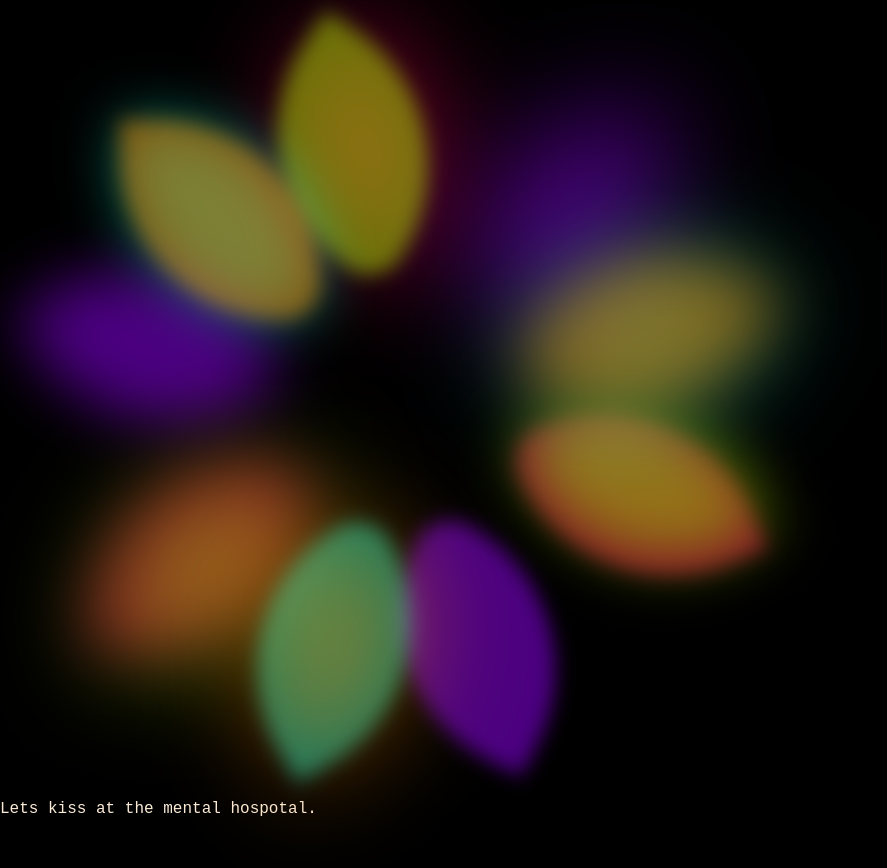
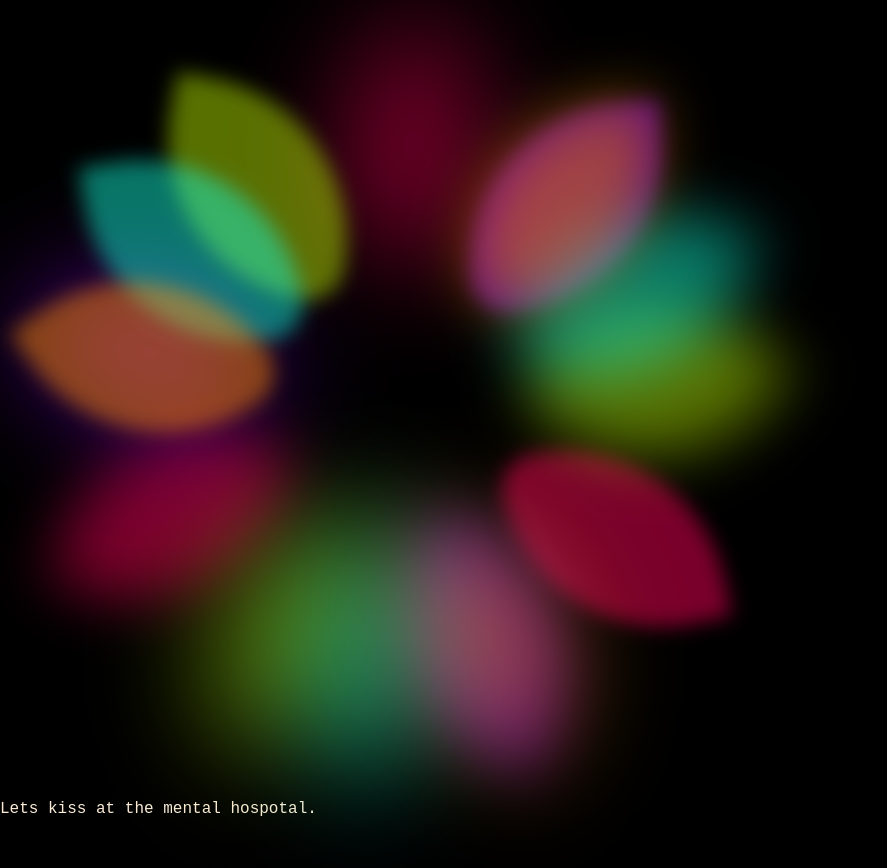
Before and after one commit to DaBigBlob/cool-svelte-stuff, a SvelteKit app: page / in a window 1280 px wide. Shown: the top 868 px of the page, without its empty margins (0-887 px from the left). Built offline with nearby package versions, Linux system fonts and the light colour scheme.

Commit message:
blur flower perfection

```diff
--- a/src/routes/+layout.svelte
+++ b/src/routes/+layout.svelte
@@ -3,12 +3,9 @@
     import Blurflower from './Blurflower.svelte';
 </script>
 
-<div><Blurflower size='min(100vw, 100vh)' speed={2}/></div>
+<div><Blurflower size='min(100vw, 100vh)' speed={0.8}/></div>
 
 <slot/>
 
 <style>
-    div {
-        z-index: -1;
-    }
 </style>
--- a/src/routes/Blurflower.svelte
+++ b/src/routes/Blurflower.svelte
@@ -102,12 +102,12 @@
 
 
     /* spread different petals */
-    .grp1 {transform: rotate(0deg); animation-duration: calc(17s / var(--speed));}
-    .grp2 {transform: rotate(60deg); animation-duration: calc(13s / var(--speed));}
-    .grp3 {transform: rotate(120deg); animation-duration: calc(11s / var(--speed));}
-    .grp4 {transform: rotate(180deg); animation-duration: calc(7s / var(--speed));}
-    .grp5 {transform: rotate(240deg); animation-duration: calc(5s / var(--speed));}
-    .grp6 {transform: rotate(300deg); animation-duration: calc(3s / var(--speed));}
+    .grp1 {transform: rotate(0deg); animation-duration: calc(3s / var(--speed));}
+    .grp2 {transform: rotate(60deg); animation-duration: calc(5s / var(--speed));}
+    .grp3 {transform: rotate(120deg); animation-duration: calc(7s / var(--speed));}
+    .grp4 {transform: rotate(180deg); animation-duration: calc(11s / var(--speed));}
+    .grp5 {transform: rotate(240deg); animation-duration: calc(13s / var(--speed));}
+    .grp6 {transform: rotate(300deg); animation-duration: calc(17s / var(--speed));}
 
     /* give diff grp petals dif color */
     .grp2 > div > div {background-color: rgba(255, 0, 89, 0.473);}
```
